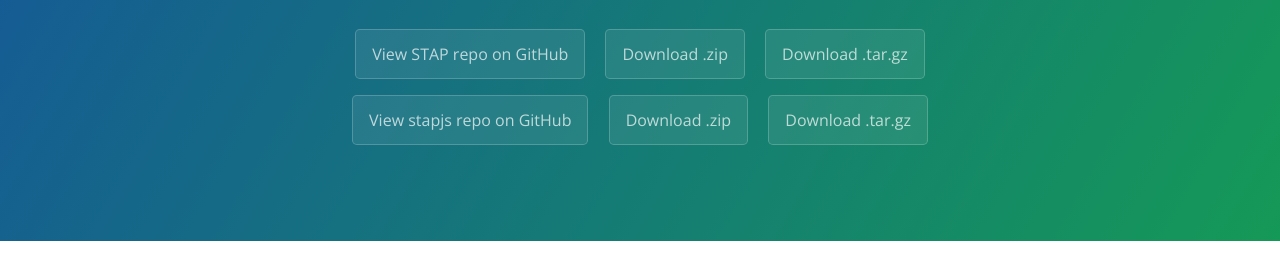
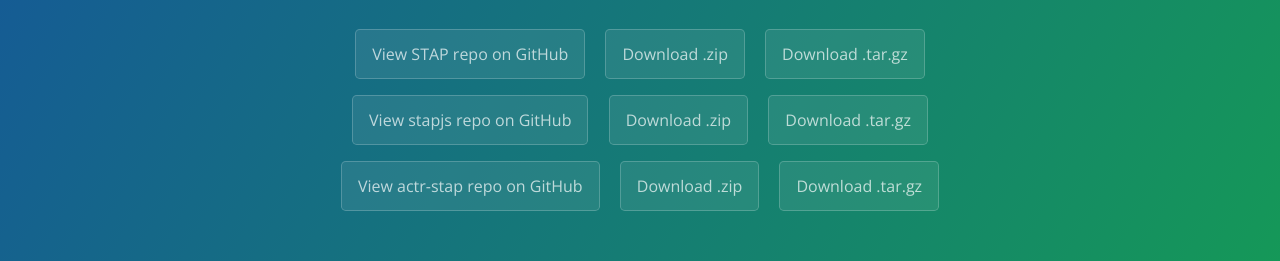
Before and after one commit to stap7/stap, a plain HTML site: page index.html in a window 1280 px wide. Shown: the part 208-469 px from the top of the page. Drawn offline with nearby package versions, Linux system fonts and the light colour scheme.

Commit message:
Update index.html

```diff
--- a/index.html
+++ b/index.html
@@ -20,6 +20,10 @@
       <a href="https://github.com/vdv7/stapjs" class="btn">View stapjs repo on GitHub</a>
       <a href="https://github.com/vdv7/stapjs/zipball/master" class="btn">Download .zip</a>
       <a href="https://github.com/vdv7/stapjs/tarball/master" class="btn">Download .tar.gz</a>
+      <br>
+      <a href="https://github.com/vdv7/actr-stap" class="btn">View actr-stap repo on GitHub</a>
+      <a href="https://github.com/vdv7/actr-stap/zipball/master" class="btn">Download .zip</a>
+      <a href="https://github.com/vdv7/actr-stap/tarball/master" class="btn">Download .tar.gz</a>
     </section>
 
     <section class="main-content">
```
